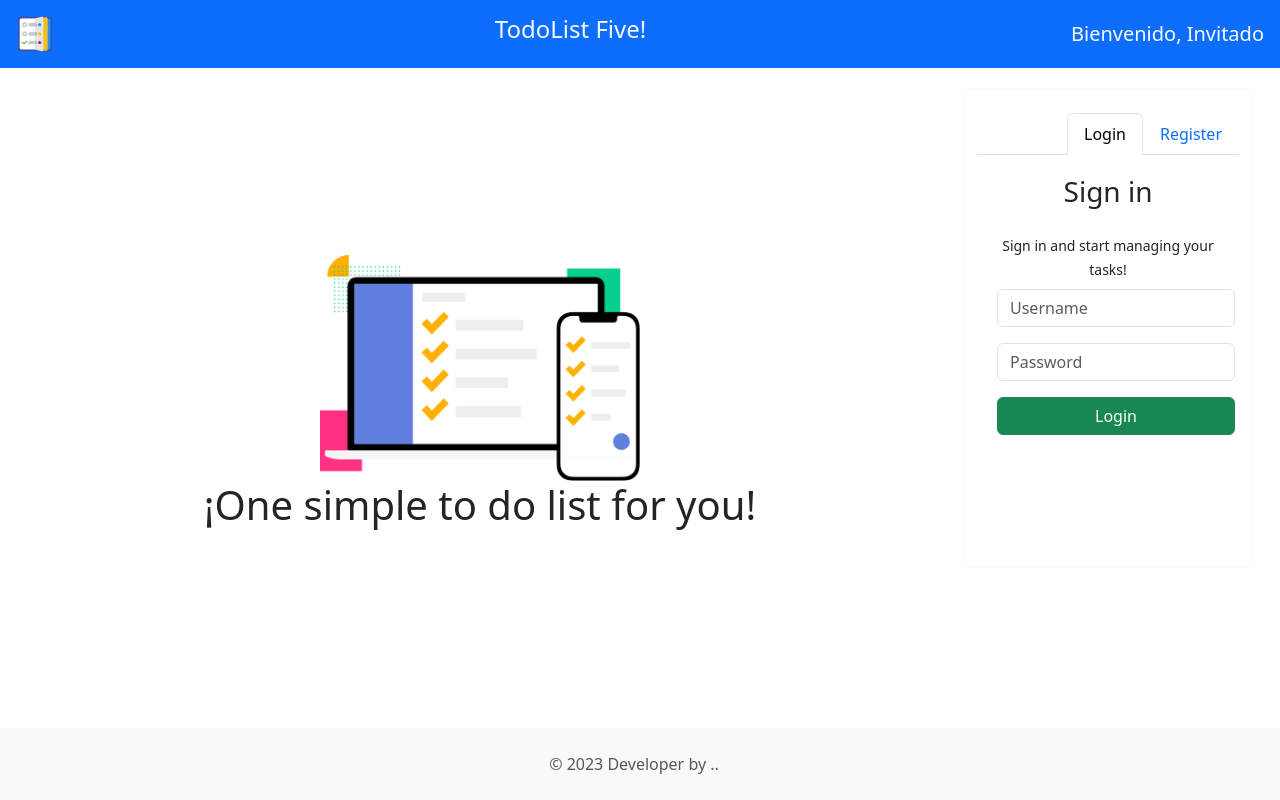
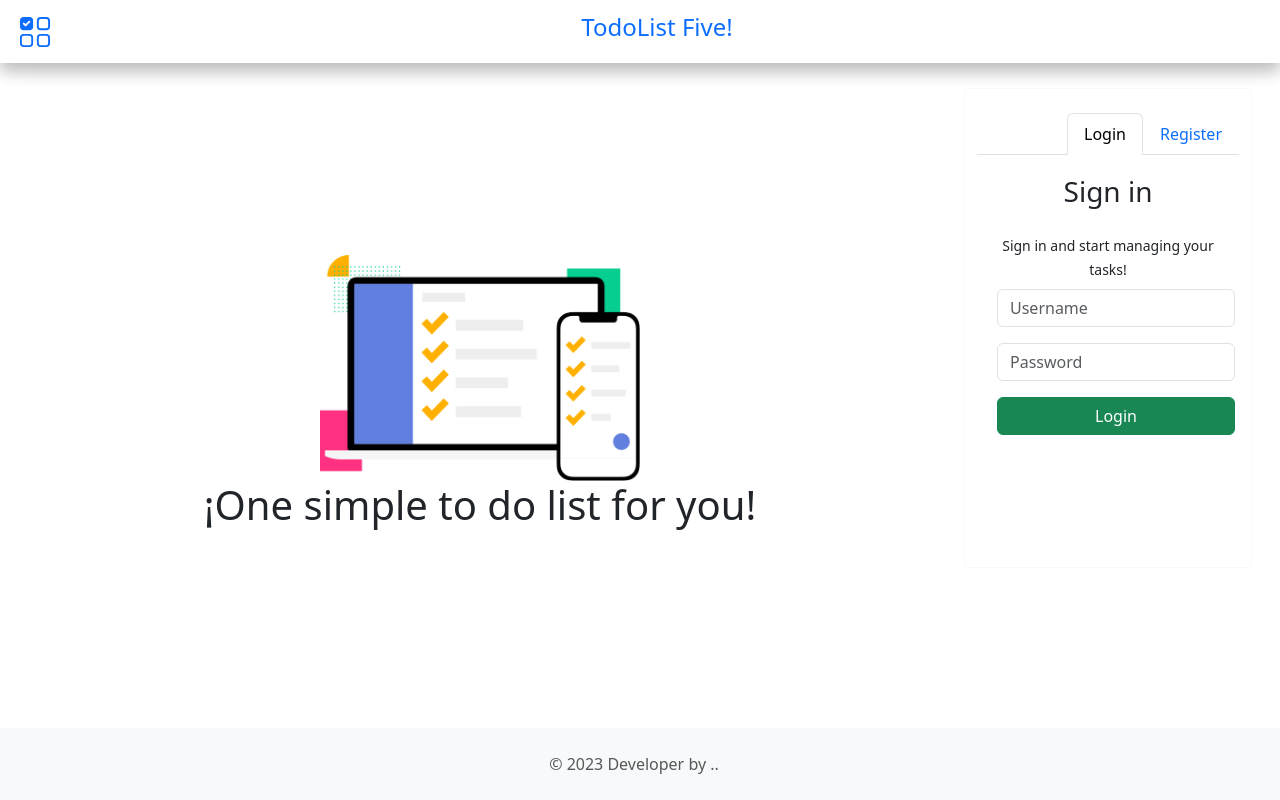
Before and after one commit to aparrab90/todolistEmpresarial, a Vue app: page / in a window 1280 px wide. Built offline with nearby package versions, Linux system fonts and the light colour scheme.

Commit message:
modified Header

```diff
--- a/src/views/general/HeaderView.vue
+++ b/src/views/general/HeaderView.vue
@@ -1,16 +1,22 @@
 <template>
     <div>
-        <b-navbar variant="primary" type="light" class="fixed-top ">
-            <b-navbar-brand class="d-flex align-items-center justify-content-between w-100 text-light">
-                <!-- Logo a la izquierda -->
-                <a href="/">
-                    <img src="../../assets/logoTodoList2.png" width="70" alt="Logo" class="" />
-                </a>
+        <b-navbar variant="white" type="primary" class="fixed-top shadow">
+            <b-navbar-brand class="d-flex align-items-center justify-content-between w-100 text-primary ">
+                <div style="margin-left: 20px !important;">
+                    <a href="/">
+                        <!-- <img src="../../assets/logoTodoList.png" width="70" alt="Logo" class="" />0 -->
+                        <svg xmlns="http://www.w3.org/2000/svg" width="30" height="30" fill="currentColor"
+                            class="bi bi-ui-checks-grid" viewBox="0 0 16 16">
+                            <path
+                                d="M2 10h3a1 1 0 0 1 1 1v3a1 1 0 0 1-1 1H2a1 1 0 0 1-1-1v-3a1 1 0 0 1 1-1zm9-9h3a1 1 0 0 1 1 1v3a1 1 0 0 1-1 1h-3a1 1 0 0 1-1-1V2a1 1 0 0 1 1-1zm0 9a1 1 0 0 0-1 1v3a1 1 0 0 0 1 1h3a1 1 0 0 0 1-1v-3a1 1 0 0 0-1-1h-3zm0-10a2 2 0 0 0-2 2v3a2 2 0 0 0 2 2h3a2 2 0 0 0 2-2V2a2 2 0 0 0-2-2h-3zM2 9a2 2 0 0 0-2 2v3a2 2 0 0 0 2 2h3a2 2 0 0 0 2-2v-3a2 2 0 0 0-2-2H2zm7 2a2 2 0 0 1 2-2h3a2 2 0 0 1 2 2v3a2 2 0 0 1-2 2h-3a2 2 0 0 1-2-2v-3zM0 2a2 2 0 0 1 2-2h3a2 2 0 0 1 2 2v3a2 2 0 0 1-2 2H2a2 2 0 0 1-2-2V2zm5.354.854a.5.5 0 1 0-.708-.708L3 3.793l-.646-.647a.5.5 0 1 0-.708.708l1 1a.5.5 0 0 0 .708 0l2-2z" />
+                        </svg>
+                    </a>
+                </div>
 
-                <!-- TodoList centrado -->
                 <h4 class="text-center mx-auto">TodoList Five!</h4>
+
                 <span v-if="isAuthenticated">Hi, {{ nameUser }}</span>
-                <span v-else>Bienvenido, Invitado</span>
+                <span v-else></span>
             </b-navbar-brand>
         </b-navbar>
     </div>
```
